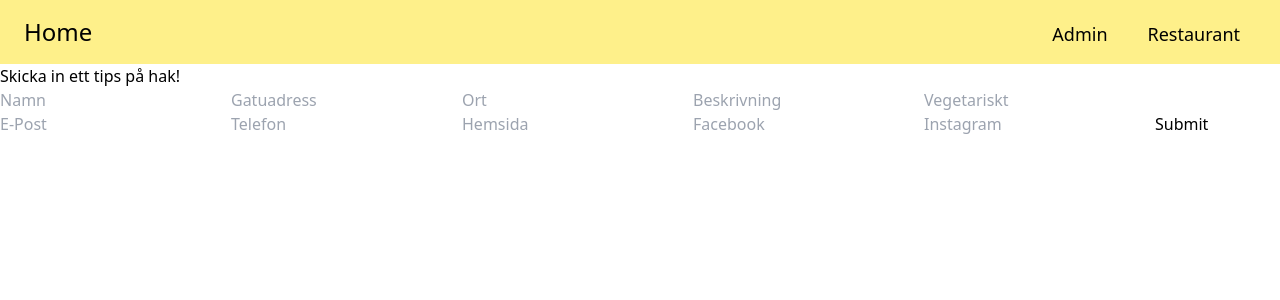
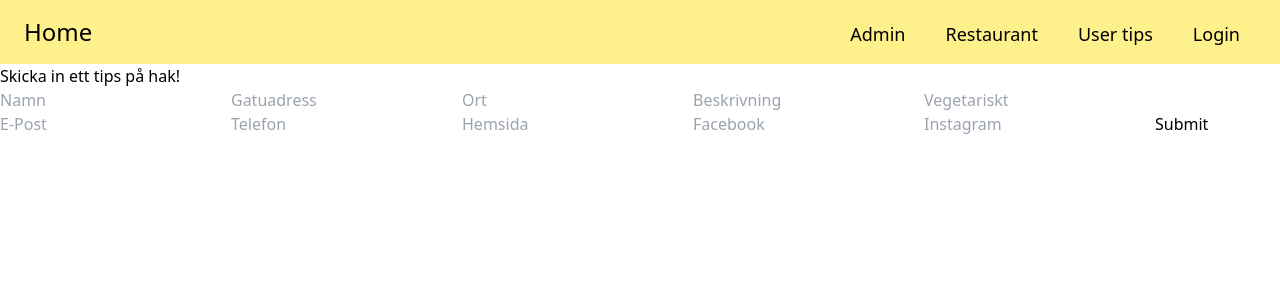
Before and after one commit to marialundhammar/fyllekak, a React (Vite) app: page /usertips in a window 1280 px wide. Shown: the top 300 px of the page. Built offline with nearby package versions, Linux system fonts and the light colour scheme; no server answers.

Commit message:
Fixed navbar

```diff
--- a/src/App.jsx
+++ b/src/App.jsx
@@ -23,7 +23,7 @@ function App() {
 				<Route path="*" element={<NotFound />} />
 				<Route path="/" element={<HomePage />} />
 
-        <Route path="/restaurant" element={<RestaurantPage />} />
+        		<Route path="/restaurant" element={<RestaurantPage />} />
 				<Route path="/usertips" element={<UserTipsPage />} />
 				<Route path="/login" element={<LoginPage />} />
 
--- a/src/pages/partials/Navigation.jsx
+++ b/src/pages/partials/Navigation.jsx
@@ -9,6 +9,8 @@ const Navigation = () => {
             <div>
                 <a href="/admin" className="text-lg no-underline text-grey-darkest hover:text-blue-dark ml-2 p-4">Admin</a>
                 <a href="/restaurant" className="text-lg no-underline text-grey-darkest hover:text-blue-dark ml-2 p-4">Restaurant</a>
+                <a href="/usertips" className="text-lg no-underline text-grey-darkest hover:text-blue-dark ml-2 p-4">User tips</a>
+                <a href="/login" className="text-lg no-underline text-grey-darkest hover:text-blue-dark ml-2 p-4">Login</a>
             </div>
         </nav>
     )
```
